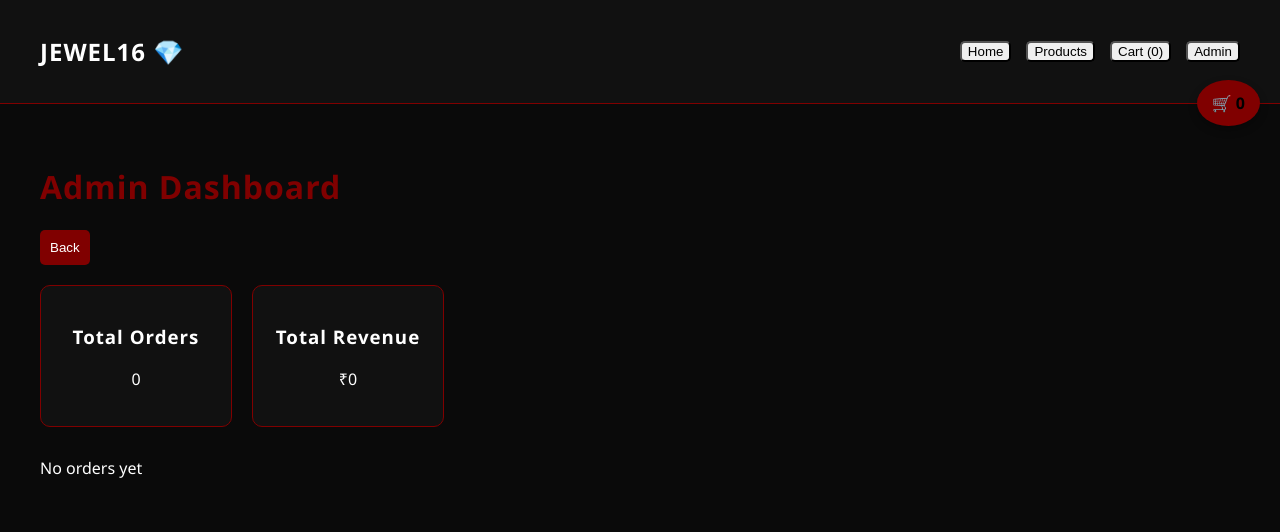
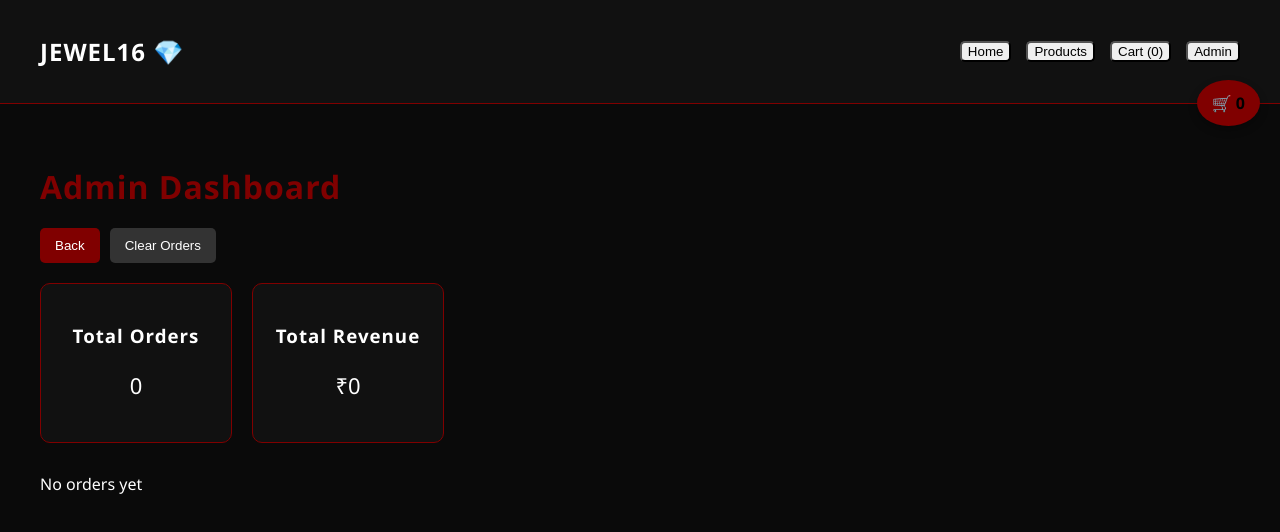
Before and after one commit to mithzz2006-a11y/jewel16-website, a React (Vite) app: page / in a window 1280 px wide. Both pictures are taken after a click on the button "Admin". Shown: the top 532 px of the page. Built offline with nearby package versions, Linux system fonts and the light colour scheme.

Commit message:
Update Admin.jsx

```diff
--- a/src/pages/Admin.jsx
+++ b/src/pages/Admin.jsx
@@ -12,24 +12,32 @@ export default function Admin({ setPage }) {
   const totalOrders = orders.length;
   const totalRevenue = orders.reduce((sum, o) => sum + o.total, 0);
 
+  // 🔥 CLEAR ORDERS
+  const clearOrders = () => {
+    const confirmDelete = window.confirm("Delete all orders?");
+    if (confirmDelete) {
+      localStorage.removeItem("orders");
+      setOrders([]);
+    }
+  };
+
   return (
-    <div style={{ padding: "40px", background: "#0a0a0a", color: "white" }}>
+    <div style={{ padding: "40px", background: "#0a0a0a", color: "white", minHeight: "100vh" }}>
 
-      <h1 style={{ color: "maroon" }}>Admin Dashboard</h1>
+      <h1 style={{ color: "maroon", marginBottom: "20px" }}>
+        Admin Dashboard
+      </h1>
 
-      <button
-        onClick={() => setPage("home")}
-        style={{
-          marginBottom: "20px",
-          padding: "10px",
-          background: "maroon",
-          color: "white",
-          border: "none",
-          cursor: "pointer"
-        }}
-      >
-        Back
-      </button>
+      {/* 🔥 TOP BUTTONS */}
+      <div style={{ marginBottom: "20px" }}>
+        <button onClick={() => setPage("home")} style={btnStyle}>
+          Back
+        </button>
+
+        <button onClick={clearOrders} style={{ ...btnStyle, marginLeft: "10px", background: "#333" }}>
+          Clear Orders
+        </button>
+      </div>
 
       {/* 🔥 STATS */}
       <div style={{
@@ -40,12 +48,12 @@ export default function Admin({ setPage }) {
       }}>
         <div style={cardStyle}>
           <h3>Total Orders</h3>
-          <p>{totalOrders}</p>
+          <p style={{ fontSize: "22px" }}>{totalOrders}</p>
         </div>
 
         <div style={cardStyle}>
           <h3>Total Revenue</h3>
-          <p>₹{totalRevenue}</p>
+          <p style={{ fontSize: "22px" }}>₹{totalRevenue}</p>
         </div>
       </div>
 
@@ -55,7 +63,7 @@ export default function Admin({ setPage }) {
       ) : (
         orders.map((order, index) => (
           <div key={index} style={orderCard}>
-            <h3>Order #{index + 1}</h3>
+            <h3 style={{ color: "maroon" }}>Order #{index + 1}</h3>
 
             <p><b>Name:</b> {order.customer}</p>
             <p><b>Phone:</b> {order.phone}</p>
@@ -65,7 +73,7 @@ export default function Admin({ setPage }) {
             <p><b>Total:</b> ₹{order.total}</p>
             <p><b>Date:</b> {order.date}</p>
 
-            <h4>Items:</h4>
+            <h4 style={{ marginTop: "10px" }}>Items:</h4>
             {order.items.map((item, i) => (
               <div key={i}>
                 {item.name} - ₹{item.price}
@@ -78,7 +86,17 @@ export default function Admin({ setPage }) {
   );
 }
 
-// 💎 STYLES
+// 💎 BUTTON STYLE
+const btnStyle = {
+  padding: "10px 15px",
+  background: "maroon",
+  color: "white",
+  border: "none",
+  cursor: "pointer",
+  borderRadius: "5px"
+};
+
+// 💎 STATS CARD
 const cardStyle = {
   border: "1px solid maroon",
   padding: "20px",
@@ -88,6 +106,7 @@ const cardStyle = {
   textAlign: "center"
 };
 
+// 💎 ORDER CARD
 const orderCard = {
   border: "1px solid maroon",
   padding: "20px",
```
